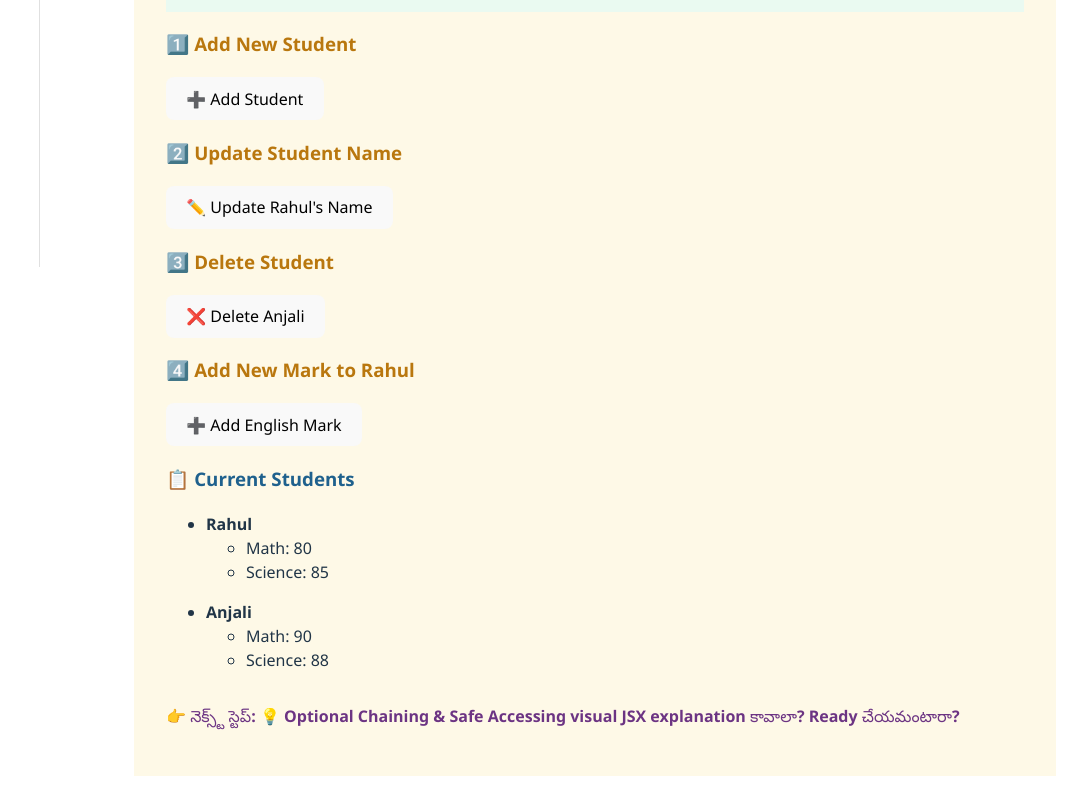
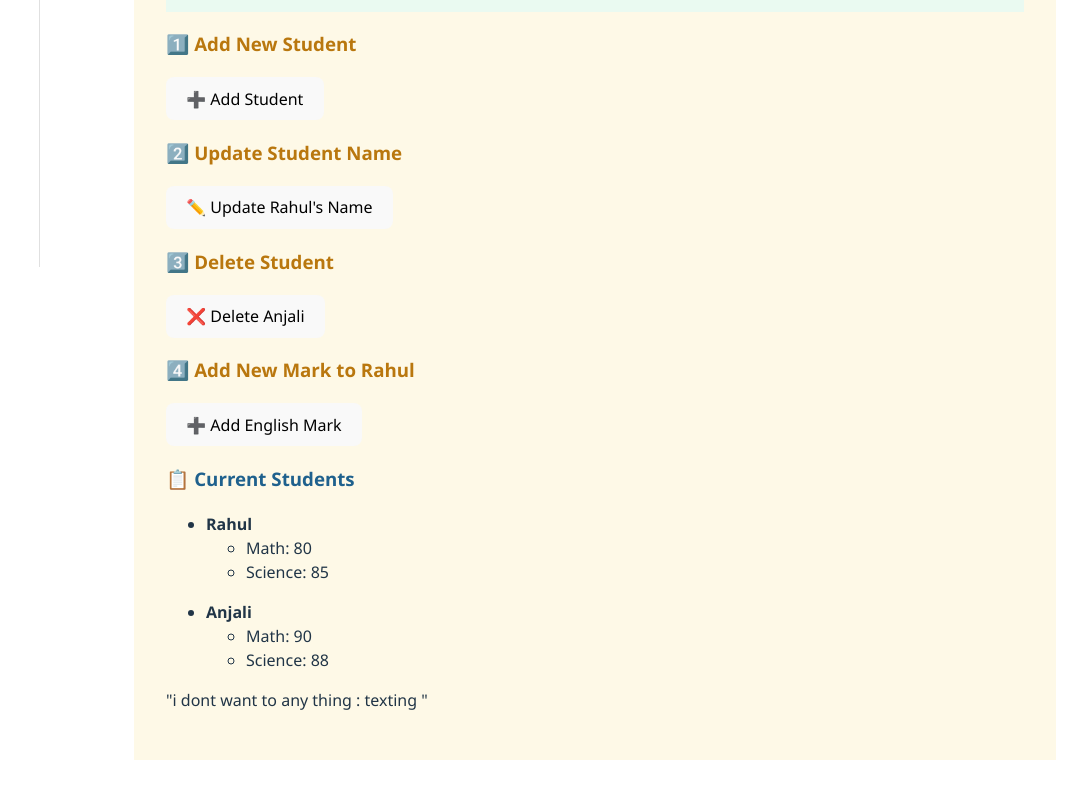
Before and after one commit to GangishettyPrasad/vitereact, a React (Vite) app: page /dashboard/AdvancedCrudGuide in a window 1280 px wide. Shown: the part 533-1333 px from the top of the page, without its empty margins (200-1280 px from the left). Built offline with nearby package versions, Linux system fonts and the light colour scheme; sample sign-in values are in the browser's storage.

Commit message:
stash chnages i new branch

```diff
--- a/src/component/Notes_Documentation/AdvancedCrudGuide.jsx
+++ b/src/component/Notes_Documentation/AdvancedCrudGuide.jsx
@@ -108,9 +108,7 @@ const AdvancedCrudGuide = () => {
         ))}
       </ul>
 
-      <p style={{ marginTop: '2rem', color: '#6c3483', fontWeight: 'bold' }}>
-        👉 నెక్స్ట్ స్టెప్: <strong>💡 Optional Chaining & Safe Accessing</strong> visual JSX explanation కావాలా? Ready చేయమంటారా?
-      </p>
+     <p>"i dont want to any thing : texting  "</p>
     </div>
   );
 };
--- a/src/component/Notes_Documentation/ChatMessageCrud.jsx
+++ b/src/component/Notes_Documentation/ChatMessageCrud.jsx
@@ -114,6 +114,7 @@ const ChatMessageCrud = () => {
           <li><strong>Step 7:</strong> Final form submit తరువాత inputs reset చేస్తాం</li>
         </ol>
       </div>
+      <p> hello testing </p>
     </div>
   );
 };
```
